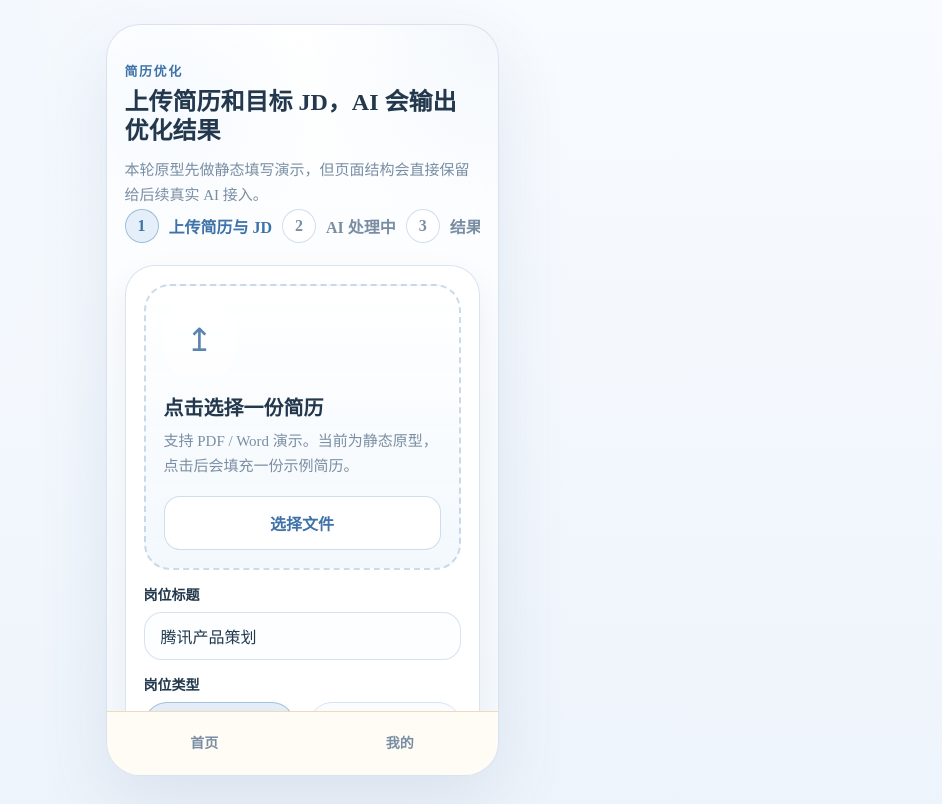
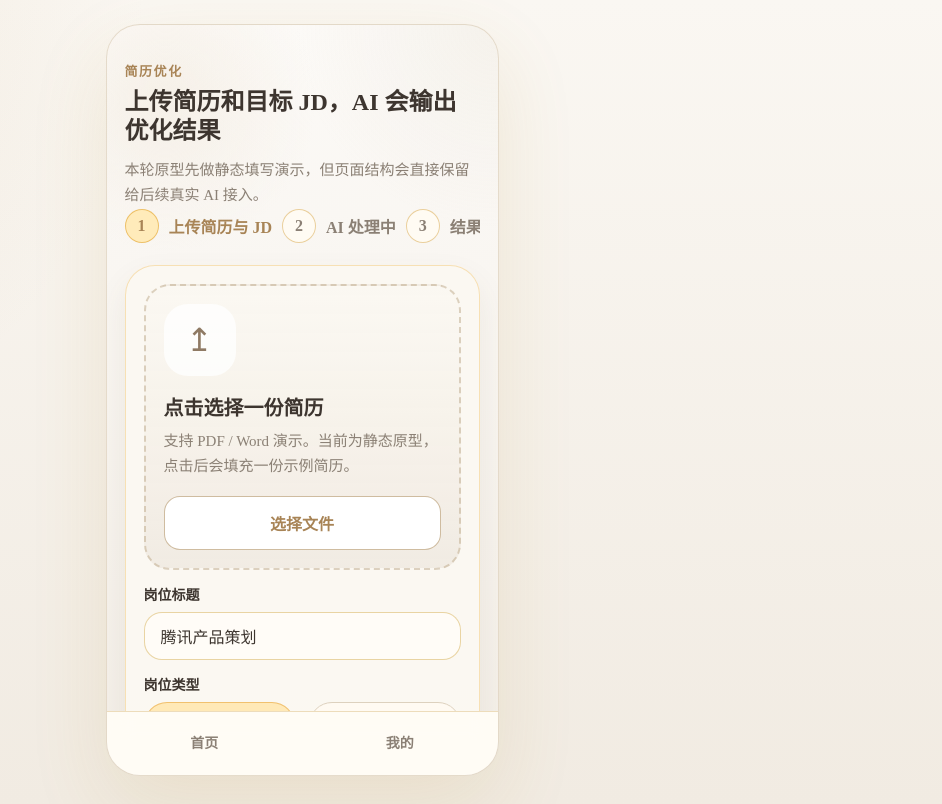
Before and after one commit to xuyira/ai4pm_phone, a Next.js app: page /resume/upload in a window 1280 px wide. Shown: the whole page, without its empty margins (338-1280 px from the left). Built offline with nearby package versions, Linux system fonts and the light colour scheme.

Commit message:
Revert blue theme and tweak corner label

```diff
--- a/app/globals.css
+++ b/app/globals.css
@@ -1,21 +1,21 @@
 :root {
-  --bg: #f4f8fc;
-  --bg-soft: #ffffff;
-  --card: rgba(255, 255, 255, 0.98);
-  --card-strong: #f7fbff;
-  --line: #d7e3f0;
-  --text: #23384d;
-  --muted: #7a8ea3;
-  --brand: #5f8fbe;
-  --brand-deep: #3f73a8;
-  --orange: #d06b63;
-  --gold: #d8e6f5;
-  --accent: #edf4fb;
-  --green: #dcebf5;
-  --blue: #d9e8f7;
-  --purple: #e2e8f5;
-  --danger: #d75e57;
-  --shadow: 0 14px 32px rgba(55, 91, 132, 0.08);
+  --bg: #f6f1e8;
+  --bg-soft: #fbf8f3;
+  --card: rgba(251, 248, 242, 0.96);
+  --card-strong: #f8f2e8;
+  --line: #ddd1be;
+  --text: #3d352f;
+  --muted: #8b8075;
+  --brand: #caa772;
+  --brand-deep: #a88456;
+  --orange: #ca946c;
+  --gold: #d7c1a0;
+  --accent: #efe5d5;
+  --green: #d9e3cd;
+  --blue: #cddaea;
+  --purple: #d8cce0;
+  --danger: #b16d5d;
+  --shadow: 0 14px 32px rgba(103, 87, 68, 0.08);
   --radius-xl: 30px;
   --radius-lg: 22px;
   --radius-md: 16px;
@@ -27,8 +27,8 @@
 
 html {
   background:
-    radial-gradient(circle at top left, rgba(222, 236, 248, 0.6), transparent 34%),
-    linear-gradient(180deg, #f8fbff 0%, #eef4fb 100%);
+    radial-gradient(circle at top left, rgba(215, 193, 160, 0.28), transparent 32%),
+    linear-gradient(180deg, #faf7f2 0%, #f1ebe2 100%);
 }
 
 body {
@@ -62,12 +62,12 @@ textarea {
   height: min(852px, calc(100vh - 48px));
   margin: 0 auto;
   background:
-    radial-gradient(circle at top right, rgba(227, 238, 249, 0.42), transparent 24%),
-    radial-gradient(circle at 15% 10%, rgba(244, 249, 255, 0.82), transparent 20%),
-    linear-gradient(180deg, #ffffff 0%, #f5f9fd 100%);
-  border: 1px solid rgba(214, 226, 239, 0.9);
+    radial-gradient(circle at top right, rgba(216, 204, 186, 0.18), transparent 24%),
+    radial-gradient(circle at 15% 10%, rgba(240, 231, 218, 0.5), transparent 20%),
+    linear-gradient(180deg, #fcfaf7 0%, #f3eee7 100%);
+  border: 1px solid rgba(222, 209, 189, 0.72);
   border-radius: 34px;
-  box-shadow: 0 26px 70px rgba(64, 99, 138, 0.12);
+  box-shadow: 0 30px 80px rgba(176, 129, 34, 0.12);
   overflow: hidden;
   position: relative;
   display: grid;
@@ -98,14 +98,14 @@ textarea {
 .card,
 .soft-card {
   border-radius: var(--radius-xl);
-  border: 1px solid rgba(215, 227, 240, 0.95);
+  border: 1px solid rgba(245, 211, 147, 0.65);
   box-shadow: var(--shadow);
 }
 
 .hero-card {
   background:
-    radial-gradient(circle at top right, rgba(225, 238, 249, 0.45), transparent 28%),
-    linear-gradient(145deg, #ffffff 0%, #f8fbff 48%, #eef4fb 100%);
+    radial-gradient(circle at top right, rgba(225, 215, 201, 0.28), transparent 28%),
+    linear-gradient(145deg, #f7f0e6 0%, #fbf8f4 48%, #f0e8dc 100%);
   padding: 24px 22px;
 }
 
@@ -168,10 +168,10 @@ textarea {
   width: 100%;
   padding: 16px 20px;
   border-radius: 18px;
-  background: linear-gradient(135deg, #6796c4 0%, #4c7fb4 100%);
+  background: linear-gradient(135deg, #bca180 0%, #9d8162 100%);
   color: white;
   font-weight: 700;
-  box-shadow: 0 12px 24px rgba(76, 127, 180, 0.22);
+  box-shadow: 0 12px 24px rgba(111, 90, 63, 0.2);
 }
 
 .button-secondary {
@@ -179,14 +179,14 @@ textarea {
   border-radius: 16px;
   background: white;
   color: var(--brand-deep);
-  border: 1px solid rgba(205, 221, 238, 0.95);
+  border: 1px solid rgba(202, 181, 150, 0.9);
   font-weight: 700;
 }
 
 .button-ghost {
   padding: 12px 14px;
   border-radius: 12px;
-  background: rgba(239, 245, 251, 0.96);
+  background: rgba(240, 233, 221, 0.92);
   color: var(--text);
   font-weight: 700;
 }
@@ -195,14 +195,14 @@ textarea {
   border-radius: 999px;
   padding: 10px 14px;
   border: 1px solid var(--line);
-  background: rgba(250, 252, 255, 0.95);
+  background: rgba(255, 250, 242, 0.92);
   color: var(--muted);
 }
 
 .chip-button.is-active {
-  background: rgba(225, 237, 248, 0.95);
+  background: rgba(255, 231, 177, 0.9);
   color: var(--brand-deep);
-  border-color: rgba(126, 163, 203, 0.6);
+  border-color: rgba(229, 161, 52, 0.55);
 }
 
 .grid-2 {
@@ -218,7 +218,7 @@ textarea {
   overflow: hidden;
   border-radius: 0;
   box-shadow: none;
-  border: 1px solid rgba(205, 219, 233, 0.95);
+  border: 1px solid rgba(208, 196, 178, 0.8);
 }
 
 .feature-card.is-disabled {
@@ -226,7 +226,7 @@ textarea {
 }
 
 .feature-card.is-disabled .feature-link {
-  color: rgba(35, 56, 77, 0.5);
+  color: rgba(61, 53, 47, 0.5);
 }
 
 .feature-card::before {
@@ -243,8 +243,8 @@ textarea {
 }
 
 .feature-card.is-disabled::after {
-  border-top-color: #d75e57;
-  border-top: 40px solid #d75e57;
+  border-top-color: #cf5a54;
+  border-top: 40px solid #cf5a54;
   border-left: 40px solid transparent;
 }
 
@@ -306,33 +306,34 @@ textarea {
 
 .corner-label {
   position: absolute;
-  top: 6px;
-  right: -1px;
+  top: 4px;
+  right: 2px;
   z-index: 2;
-  width: 42px;
+  width: 36px;
   color: white;
   font-size: 8px;
   line-height: 1.1;
   text-align: center;
+  white-space: pre;
   transform: rotate(45deg);
   transform-origin: center;
   font-weight: 700;
 }
 
 .warm-yellow {
-  background: #d9e7f4;
+  background: #d7ba7d;
 }
 
 .warm-lime {
-  background: #e3edf8;
+  background: #d9dfaa;
 }
 
 .warm-blue {
-  background: #cfe0f2;
+  background: #b8cede;
 }
 
 .warm-purple {
-  background: #dde6f4;
+  background: #bea1cc;
 }
 
 .form-stack {
@@ -351,8 +352,8 @@ textarea {
 .textarea {
   width: 100%;
   border-radius: 18px;
-  border: 1px solid rgba(213, 226, 240, 0.95);
-  background: rgba(252, 254, 255, 0.98);
+  border: 1px solid rgba(231, 208, 153, 0.9);
+  background: rgba(255, 253, 248, 0.94);
   padding: 14px 16px;
   color: var(--text);
 }
@@ -368,8 +369,8 @@ textarea {
   gap: 16px;
   padding: 18px;
   border-radius: 26px;
-  border: 2px dashed rgba(154, 184, 214, 0.5);
-  background: linear-gradient(180deg, rgba(255, 255, 255, 0.98) 0%, rgba(242, 248, 253, 0.96) 100%);
+  border: 2px dashed rgba(183, 160, 126, 0.45);
+  background: linear-gradient(180deg, rgba(251, 248, 242, 0.98) 0%, rgba(241, 235, 226, 0.92) 100%);
 }
 
 .upload-icon {
@@ -381,7 +382,7 @@ textarea {
   justify-content: center;
   font-size: 32px;
   background: rgba(255, 255, 255, 0.78);
-  color: #5b84b0;
+  color: #8f7a64;
 }
 
 .step-strip {
@@ -409,8 +410,8 @@ textarea {
   display: inline-flex;
   align-items: center;
   justify-content: center;
-  border: 1px solid rgba(207, 221, 237, 0.95);
-  background: rgba(255, 255, 255, 0.98);
+  border: 1px solid rgba(232, 202, 145, 0.88);
+  background: rgba(255, 251, 243, 0.96);
 }
 
 .step.is-active {
@@ -418,8 +419,8 @@ textarea {
 }
 
 .step.is-active .step-index {
-  border-color: rgba(111, 150, 191, 0.58);
-  background: rgba(228, 239, 250, 0.98);
+  border-color: rgba(227, 168, 57, 0.64);
+  background: rgba(255, 234, 183, 0.95);
 }
 
 .status-card {
@@ -429,15 +430,15 @@ textarea {
   justify-items: center;
   text-align: center;
   gap: 18px;
-  background: linear-gradient(180deg, rgba(255, 255, 255, 0.99) 0%, rgba(244, 249, 254, 0.97) 100%);
+  background: linear-gradient(180deg, rgba(251, 248, 242, 0.98) 0%, rgba(242, 236, 227, 0.96) 100%);
 }
 
 .loader-ring {
   width: 112px;
   height: 112px;
   border-radius: 999px;
-  border: 8px solid rgba(218, 229, 241, 0.92);
-  border-top-color: #4f80b4;
+  border: 8px solid rgba(216, 203, 184, 0.72);
+  border-top-color: #9d8162;
   animation: spin 1.1s linear infinite;
 }
 
@@ -450,9 +451,9 @@ textarea {
 .hint-banner {
   border-radius: 20px;
   padding: 14px 16px;
-  background: rgba(238, 245, 251, 0.96);
-  border: 1px solid rgba(211, 224, 238, 0.95);
-  color: #5f748b;
+  background: rgba(236, 229, 218, 0.9);
+  border: 1px solid rgba(212, 198, 177, 0.9);
+  color: #736457;
 }
 
 .list-card {
--- a/app/page.tsx
+++ b/app/page.tsx
@@ -20,7 +20,9 @@ export default function HomePage() {
               feature.type === "delivery" || feature.type === "interview";
             const content = (
               <>
-                {isSoon ? <span className="corner-label">暂未上线</span> : null}
+                {isSoon ? (
+                  <span className="corner-label">{"\u3000\u3000暂未上线"}</span>
+                ) : null}
                 <div style={{ fontSize: 14, textAlign: "center", marginTop: 6 }}>
                   AI
                 </div>
```
